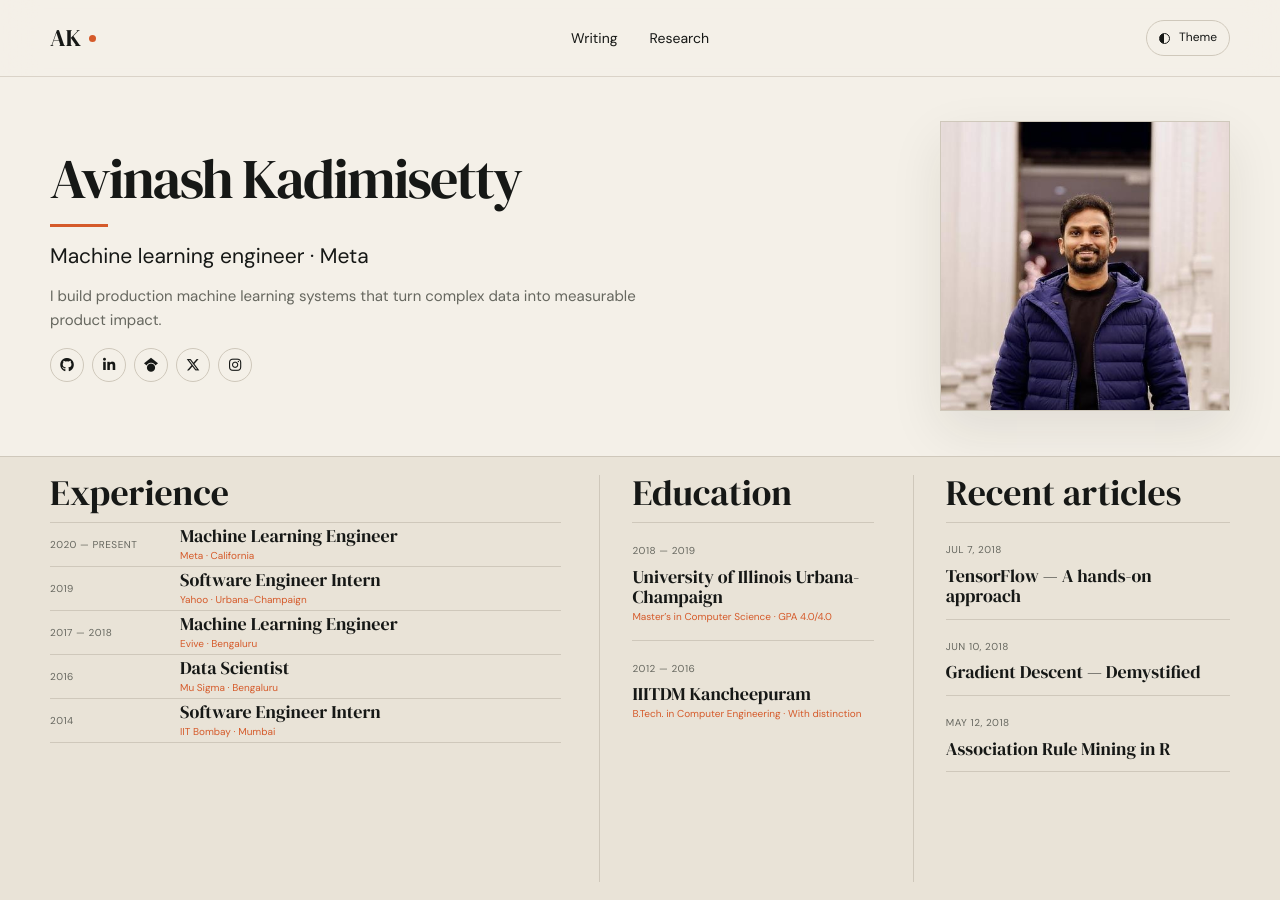
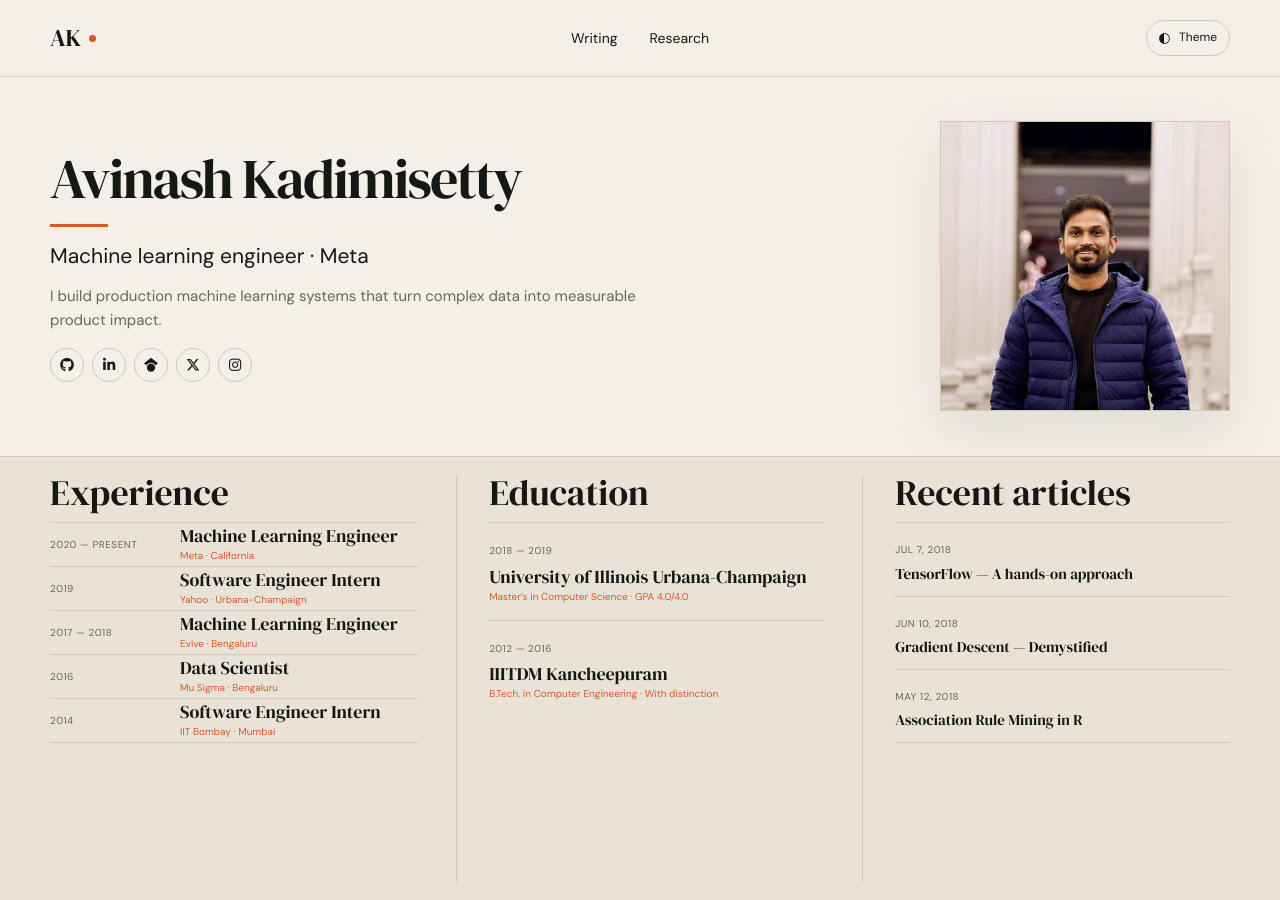
Before and after one commit to avinashingit/avinashingit.github.io, a Jekyll site: the page built from index.html, in a window 1280 px wide. Built offline with Jekyll 4.4.1, drawn with Linux system fonts in a browser that asks for light colours.

Commit message:
Balance homepage resume columns

```diff
--- a/assets/css/style.css
+++ b/assets/css/style.css
@@ -268,7 +268,7 @@ img {
 .resume-grid {
   height: 100%;
   display: grid;
-  grid-template-columns: minmax(0, 1.45fr) minmax(210px, 0.78fr) minmax(230px, 0.9fr);
+  grid-template-columns: repeat(3, minmax(0, 1fr));
   gap: clamp(28px, 3vw, 48px);
 }
 
@@ -354,6 +354,8 @@ img {
 
 .recent-article h3 {
   margin-top: 5px;
+  font-size: 15px;
+  white-space: nowrap;
 }
 
 .intro {
@@ -1212,6 +1214,10 @@ a.research-item:focus-visible {
     padding-left: 0;
   }
 
+  .recent-article h3 {
+    white-space: normal;
+  }
+
   .home-stage {
     min-height: 880px;
   }
```
